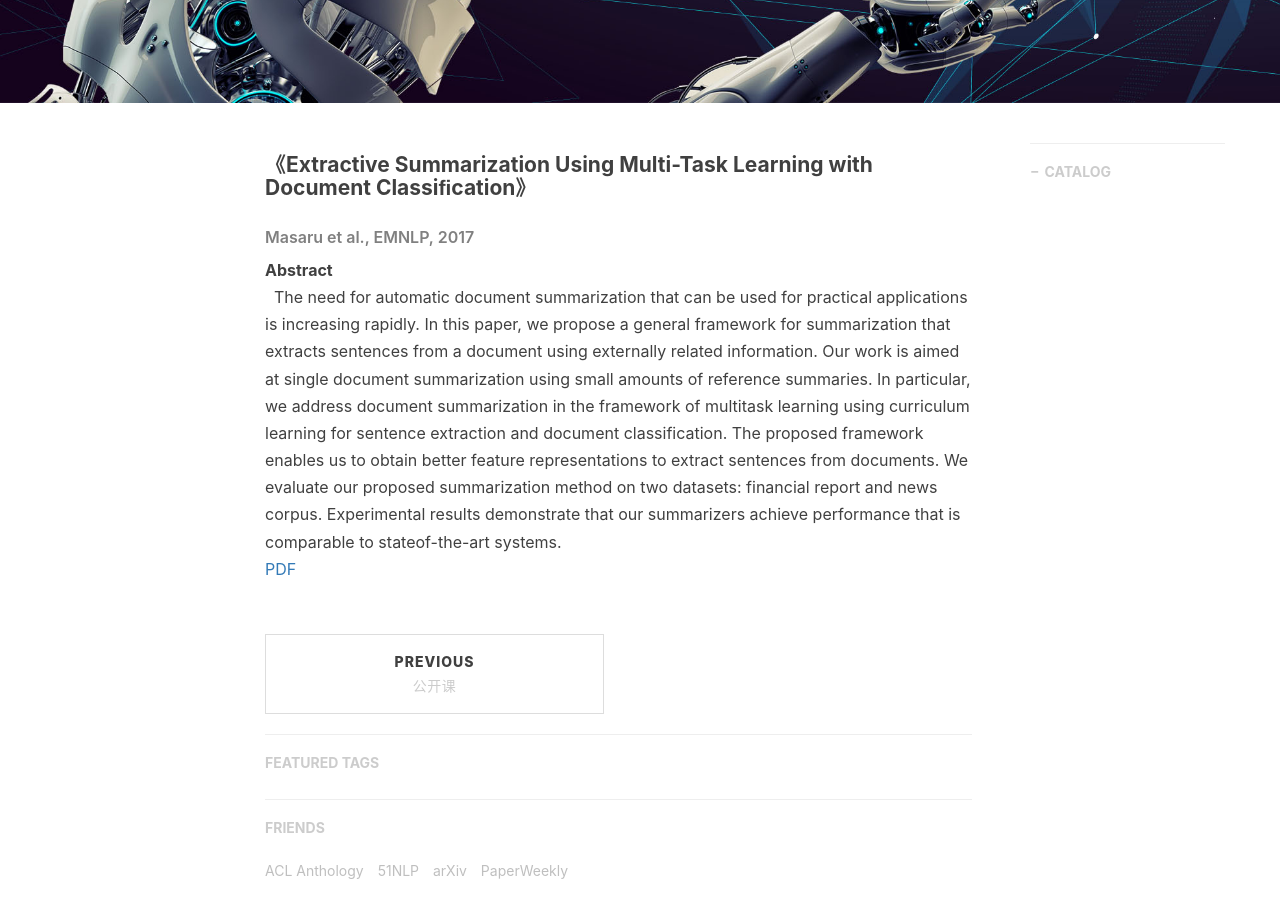
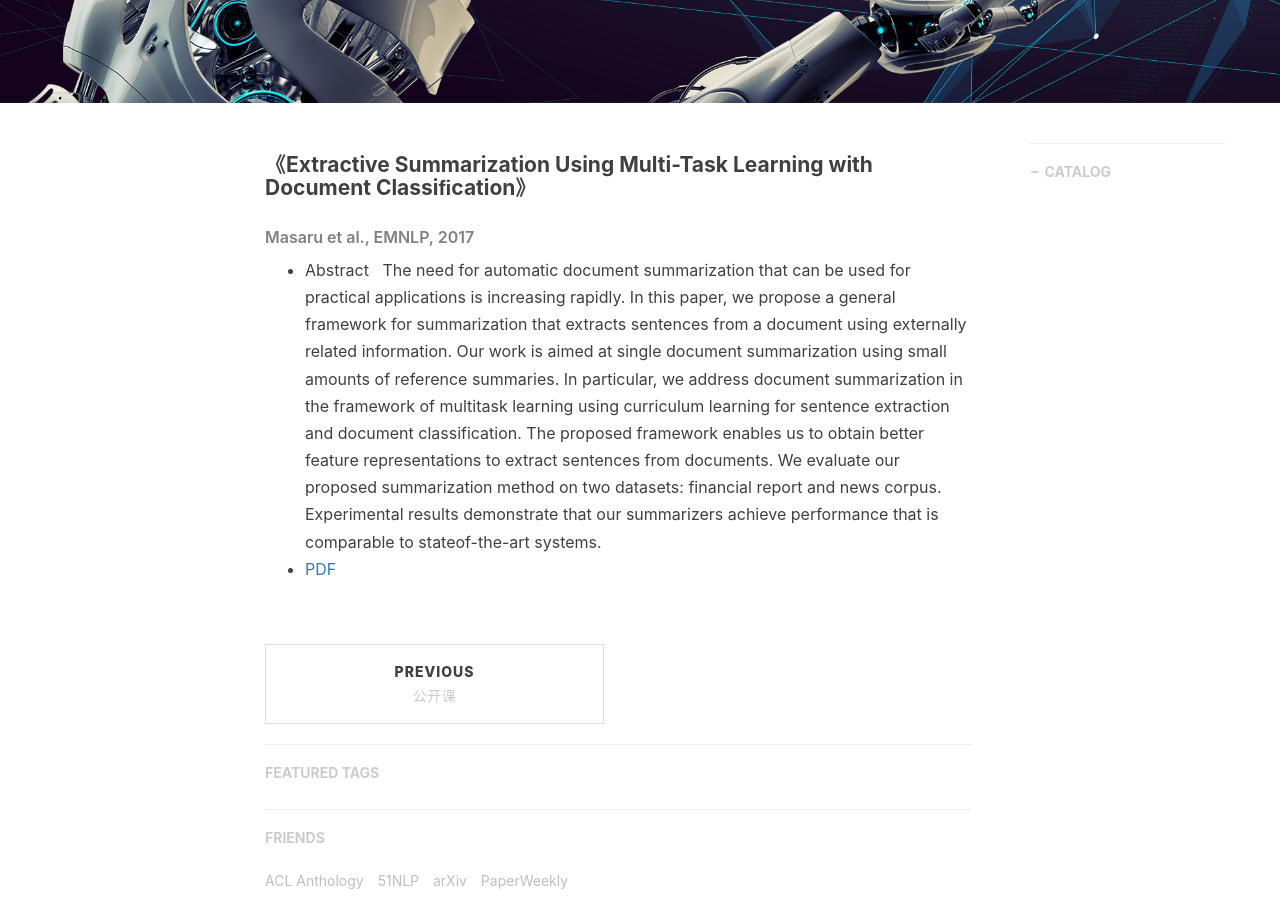
Before and after one commit to procjx/procjx.github.io.old, a Jekyll site: the page built from _posts/2017-11-27-Sentence&DocumentClassification.md, in a window 1280 px wide and 900 px high, scrolled down 480 px. Built offline with Jekyll 4.4.1, drawn with Linux system fonts in a browser that asks for light colours; nearby versions of some CDN libraries; comment, search, counter and statistics services are not loaded.

```diff
--- a/_posts/2017-11-27-Sentence&DocumentClassification.md
+++ b/_posts/2017-11-27-Sentence&DocumentClassification.md
@@ -14,7 +14,7 @@ tags:
 
 #### 《Extractive Summarization Using Multi-Task Learning with Document Classiﬁcation》
 ###### Masaru et al., EMNLP, 2017
-<b> Abstract</b><br/>
+- Abstract
 &nbsp; The need for automatic document summarization that can be used for practical applications is increasing rapidly. In this paper, we propose a general framework for summarization that extracts sentences from a document using externally related information. Our work is aimed at single document summarization using small amounts of reference summaries. In particular, we address document summarization in the framework of multitask learning using curriculum learning for sentence extraction and document classification. The proposed framework enables us to obtain better feature representations to extract sentences from documents. We evaluate our proposed summarization method on two datasets: financial report and news corpus. Experimental results demonstrate that our summarizers achieve performance that is comparable to stateof-the-art systems.
  <br/>
- [PDF](http://aclweb.org/anthology/D17-1222)
+- [PDF](http://aclweb.org/anthology/D17-1222)
```
